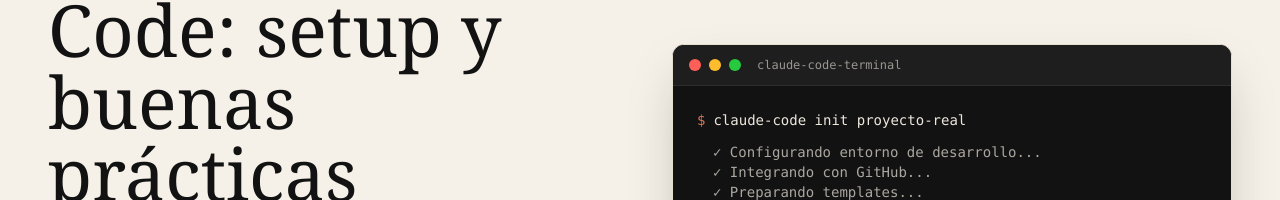
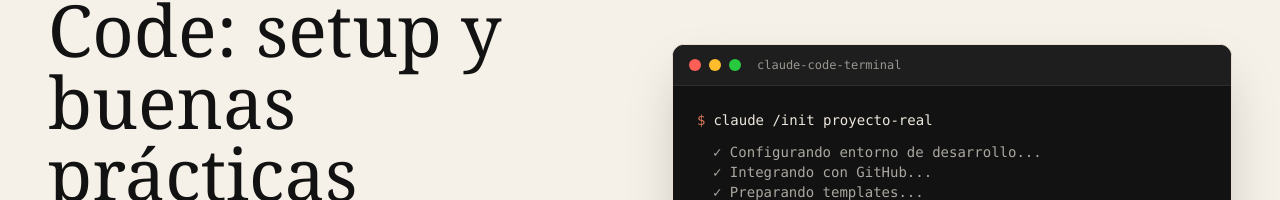
Before and after one commit to camidevai/CladeCodeConDaniel, a Next.js app: page / in a window 1280 px wide. Shown: the part 279-479 px from the top of the page. Built offline with nearby package versions, Linux system fonts and the light colour scheme.

Commit message:
claude /init proyecto-real

```diff
--- a/components/Hero.tsx
+++ b/components/Hero.tsx
@@ -62,7 +62,7 @@
               <div className="p-6 font-mono text-sm text-termText space-y-3">
                 <div className="flex items-start gap-2">
                   <span className="text-accent select-none">$</span>
-                  <span>claude-code init proyecto-real</span>
+                  <span>claude /init proyecto-real</span>
                 </div>
                 <div className="text-termText/70 pl-4">
                   ✓ Configurando entorno de desarrollo...<br/>
```
